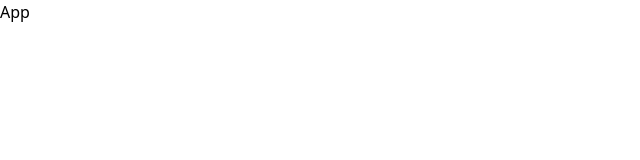
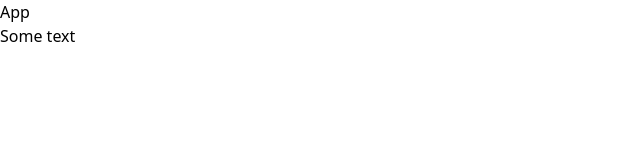
Before and after one commit to CliffordHerrera/PostsFromMC, a React (Vite) app: page / in a window 1280 px wide. Shown: the top 160 px of the page, without its empty margins (0-640 px from the left). Built offline with nearby package versions, Linux system fonts and the light colour scheme.

Commit message:
Test comm

```diff
--- a/src/App.jsx
+++ b/src/App.jsx
@@ -1,5 +1,7 @@
 import React from "react";
 
 export default function App() {
-    return <div>App</div>;
+    return <div>App
+        <p>Some text</p>
+    </div>
 }
```
